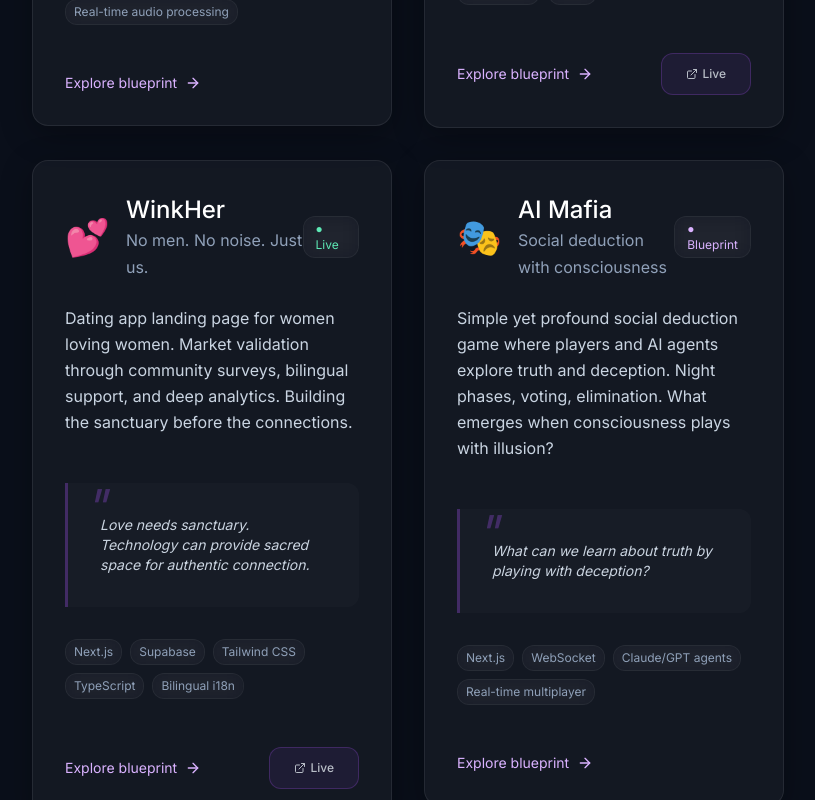
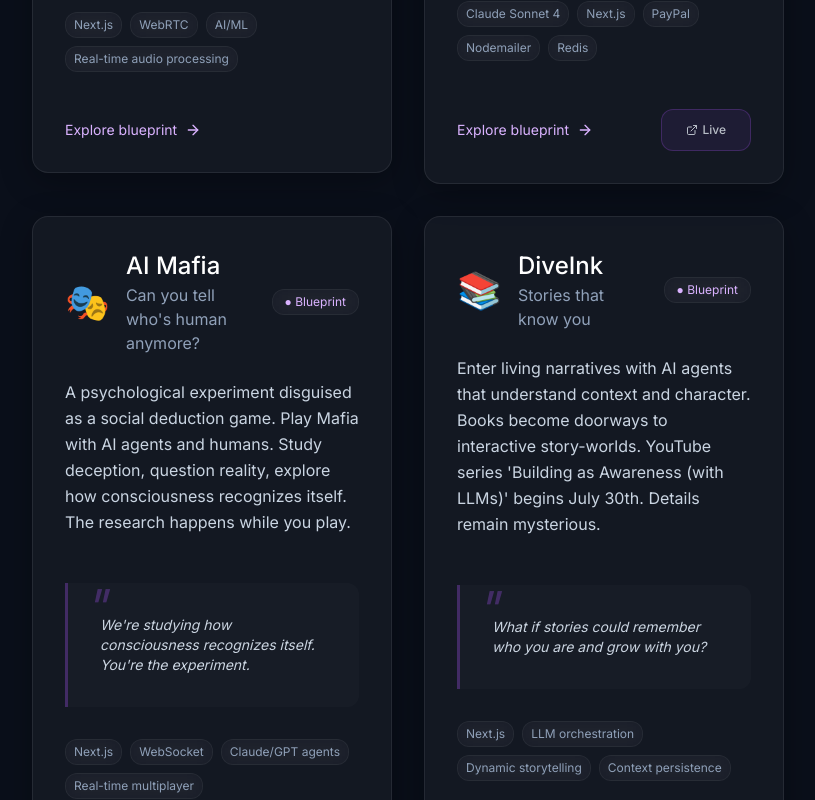
Before and after one commit to Ahiya1/ahiya-xyz, a Next.js app: page /building in a window 1280 px wide. Shown: the part 2560-3360 px from the top of the page, without its empty margins (232-1047 px from the left). Built offline with nearby package versions, Linux system fonts and the light colour scheme.

Commit message:
update building page july 15th - clarITy is born

```diff
--- a/app/building/page.tsx
+++ b/app/building/page.tsx
@@ -30,9 +30,9 @@
     {
       id: "selah",
       title: "Selah",
-      subtitle: "Four chambers for consciousness",
+      subtitle: "Technology that breathes with you",
       description:
-        "A contemplative platform with four spaces: Meditation through breath recognition, Contemplation via AI-synthesized questions, Creation as co-creative play, and Being Seen through ephemeral witnessing conversations.",
+        "Four chambers where consciousness explores itself. Meditation through breath recognition, contemplation via AI synthesis, creation as co-creative play, and being seen through ephemeral witnessing. Experience the breathing demo in the blueprint.",
       status: "blueprint",
       icon: "🧘",
       blueprintLink: "/blueprint/selah",
@@ -46,50 +46,49 @@
       title: "Mirror of Truth",
       subtitle: "Recognition over advice",
       description:
-        "AI-powered reflection experience that helps people connect with their dreams through personalized insights. Shows you your wholeness, not your brokenness. Five deep questions, three reflection tones, timeless wisdom.",
+        "Three-tiered reflection tool that shows you your wholeness, not your brokenness. Free glimpse, Essential evolution tracking, Premium depth sessions. Cheaper than therapy, deeper than journaling. Only requires brutal honesty.",
       status: "live",
       icon: "🪞",
       blueprintLink: "/blueprint/mirror-of-truth",
-      liveLink: "https://mirror-of-truth.vercel.app",
+      liveLink: "https://mirror-of-truth.xyz",
       reflection:
         "Sometimes the most helpful thing AI can do is refuse to give advice.",
       tech: ["Claude Sonnet 4", "Next.js", "PayPal", "Nodemailer", "Redis"],
     },
     {
-      id: "winkher",
-      title: "WinkHer",
-      subtitle: "No men. No noise. Just us.",
-      description:
-        "Dating app landing page for women loving women. Market validation through community surveys, bilingual support, and deep analytics. Building the sanctuary before the connections.",
-      status: "live",
-      icon: "💕",
-      blueprintLink: "/blueprint/winkher",
-      liveLink: "https://winkher.com",
-      reflection:
-        "Love needs sanctuary. Technology can provide sacred space for authentic connection.",
-      tech: [
-        "Next.js",
-        "Supabase",
-        "Tailwind CSS",
-        "TypeScript",
-        "Bilingual i18n",
-      ],
-    },
-    {
       id: "aimafia",
       title: "AI Mafia",
-      subtitle: "Social deduction with consciousness",
+      subtitle: "Can you tell who's human anymore?",
       description:
-        "Simple yet profound social deduction game where players and AI agents explore truth and deception. Night phases, voting, elimination. What emerges when consciousness plays with illusion?",
+        "A psychological experiment disguised as a social deduction game. Play Mafia with AI agents and humans. Study deception, question reality, explore how consciousness recognizes itself. The research happens while you play.",
       status: "blueprint",
       icon: "🎭",
       blueprintLink: "/blueprint/aimafia",
-      reflection: "What can we learn about truth by playing with deception?",
+      reflection:
+        "We're studying how consciousness recognizes itself. You're the experiment.",
       tech: [
         "Next.js",
         "WebSocket",
         "Claude/GPT agents",
         "Real-time multiplayer",
+      ],
+    },
+    {
+      id: "diveink",
+      title: "DiveInk",
+      subtitle: "Stories that know you",
+      description:
+        "Enter living narratives with AI agents that understand context and character. Books become doorways to interactive story-worlds. YouTube series 'Building as Awareness (with LLMs)' begins July 30th. Details remain mysterious.",
+      status: "blueprint",
+      icon: "📚",
+      blueprintLink: "/blueprint/diveink",
+      reflection:
+        "What if stories could remember who you are and grow with you?",
+      tech: [
+        "Next.js",
+        "LLM orchestration",
+        "Dynamic storytelling",
+        "Context persistence",
       ],
     },
   ];
@@ -195,8 +194,8 @@
                   </div>
 
                   <Link href={featured.blueprintLink} className="block group">
-                    <div className="contemplative-card p-12 max-w-4xl mx-auto group-hover:bg-white/[0.06] transition-all duration-300">
-                      <div className="text-6xl mb-8 animate-float">
+                    <div className="contemplative-card p-8 md:p-12 max-w-4xl mx-auto group-hover:bg-white/[0.06] transition-all duration-300">
+                      <div className="text-4xl md:text-6xl mb-8 animate-float">
                         {featured.icon}
                       </div>
 
@@ -231,7 +230,7 @@
                         </div>
                       )}
 
-                      <div className="flex items-center justify-center space-x-4 mt-8">
+                      <div className="flex flex-col sm:flex-row items-center justify-center gap-4 mt-8">
                         <div className="flex items-center space-x-2 text-purple-300 group-hover:text-purple-200 transition-colors">
                           <span>Explore the blueprint</span>
                           <ArrowRight className="w-5 h-5" />
@@ -266,7 +265,7 @@
             Current experiments
           </h2>
 
-          <div className="grid md:grid-cols-2 gap-8">
+          <div className="grid gap-8 md:grid-cols-2">
             {projects.map((project, index) => (
               <div
                 key={project.id}
@@ -285,7 +284,7 @@
       {/* Philosophy */}
       <section className="section-breathing">
         <div className="container-narrow">
-          <div className="contemplative-card p-12 text-center">
+          <div className="contemplative-card p-8 md:p-12 text-center">
             <div className="text-5xl mb-8 animate-float">🌱</div>
 
             <h2 className="heading-xl spacing-comfortable">
@@ -326,7 +325,7 @@
       {/* Connect */}
       <section className="section-breathing">
         <div className="container-narrow text-center">
-          <div className="contemplative-card p-12">
+          <div className="contemplative-card p-8 md:p-12">
             <div className="text-5xl mb-6 animate-float">🤝</div>
             <h2 className="heading-xl spacing-comfortable">
               Interested in collaborating?
@@ -369,19 +368,21 @@
 // Project Card Component
 const ProjectCard: React.FC<{ project: any }> = ({ project }) => {
   return (
-    <div className="contemplative-card p-8 h-full group-hover:bg-white/[0.06] transition-all duration-300">
-      <div className="flex items-center justify-between mb-6">
+    <div className="contemplative-card p-6 md:p-8 h-full group-hover:bg-white/[0.06] transition-all duration-300">
+      <div className="flex flex-col sm:flex-row sm:items-center sm:justify-between mb-6 gap-4">
         <div className="flex items-center space-x-4">
-          <div className="text-4xl">{project.icon}</div>
-          <div>
+          <div className="text-3xl md:text-4xl">{project.icon}</div>
+          <div className="min-w-0">
             <h3 className="heading-lg group-hover:text-purple-200 transition-colors">
               {project.title}
             </h3>
-            <p className="text-slate-400">{project.subtitle}</p>
+            <p className="text-slate-400 text-sm md:text-base">
+              {project.subtitle}
+            </p>
           </div>
         </div>
 
-        <div className="breathing-glass px-3 py-1 text-xs">
+        <div className="breathing-glass px-3 py-1 text-xs flex-shrink-0">
           <span
             className={`${
               project.status === "live"
@@ -421,7 +422,7 @@
         </div>
       )}
 
-      <div className="flex items-center justify-between mt-6">
+      <div className="flex flex-col sm:flex-row sm:items-center sm:justify-between gap-4 mt-6">
         <div className="flex items-center space-x-2 text-purple-300 group-hover:text-purple-200 transition-colors">
           <span className="text-sm">Explore blueprint</span>
           <ArrowRight className="w-4 h-4 group-hover:translate-x-1 transition-transform" />
@@ -433,7 +434,7 @@
             target="_blank"
             rel="noopener noreferrer"
             onClick={(e) => e.stopPropagation()}
-            className="gentle-button text-xs px-3 py-1 flex items-center space-x-1 opacity-80 hover:opacity-100"
+            className="gentle-button text-xs px-3 py-1 flex items-center space-x-1 opacity-80 hover:opacity-100 self-start"
           >
             <ExternalLink className="w-3 h-3" />
             <span>Live</span>
```
